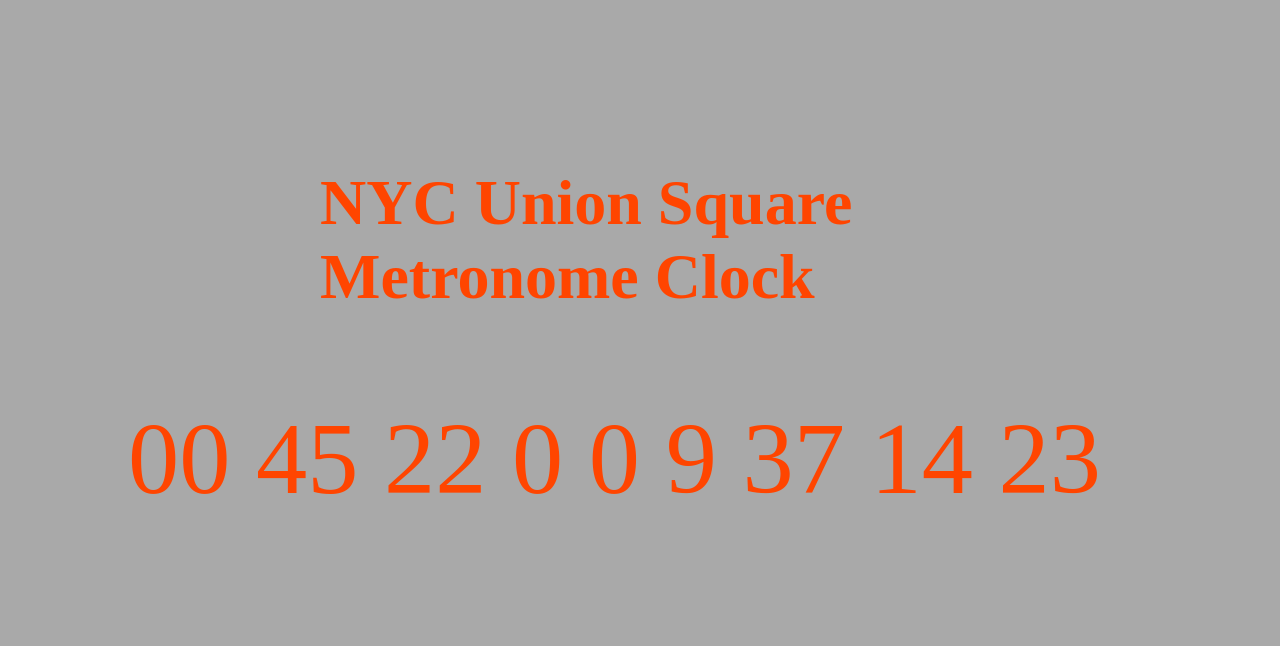
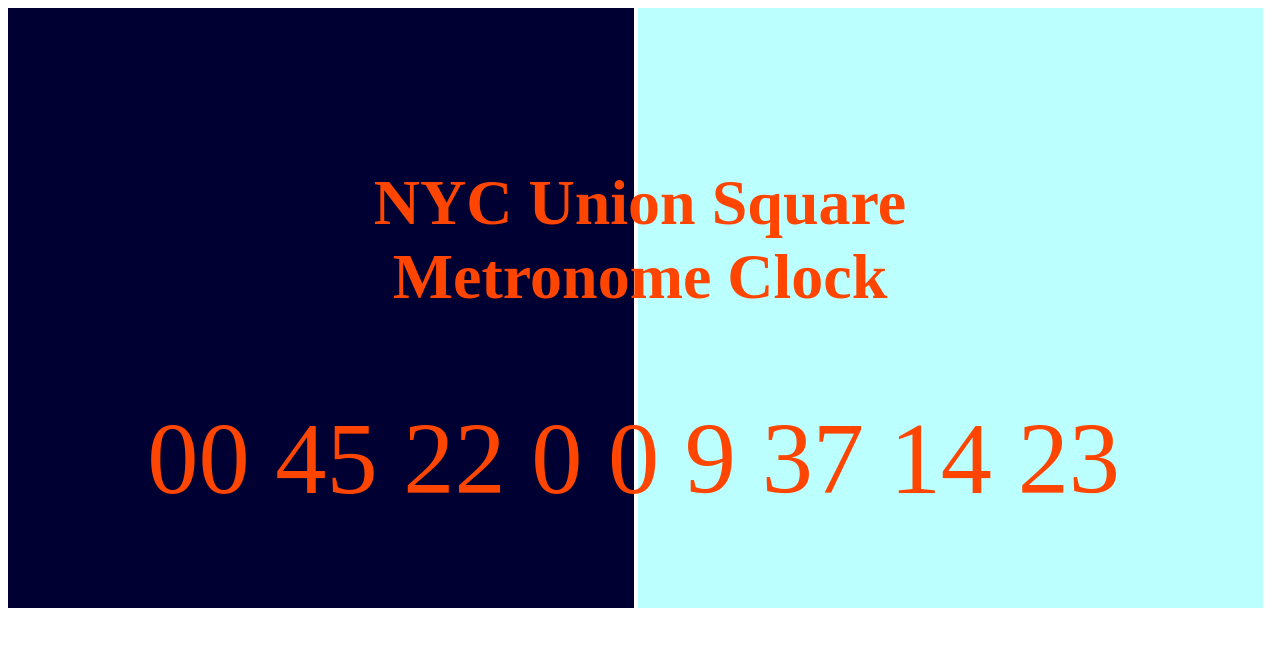
Before and after one commit to ChrisGrindereng/Metronome-Clock, a plain HTML site: page index.html in a window 1280 px wide. Drawn offline with Linux system fonts and the light colour scheme.

Commit message:
style changes

```diff
--- a/index.html
+++ b/index.html
@@ -5,10 +5,12 @@
 </head>
 
 <body>
+        <div class="tillMidnight"></div>
+        <div class="pastMidnight"><div>
+
 
     <h1>NYC Union Square Metronome Clock</h1>
 
-<div class="tillMidnight">
 <div class = "clockdiv" id="clockdiv">
     <!--military time clock-->
     <span class="h"></span>
@@ -22,10 +24,6 @@
     <span class="minutes"></span>
     <span class="hours"></span>
 </div>
-</div>
-
-
-
 
     <script	src="clock.js"></script>
 </body>
--- a/style.css
+++ b/style.css
@@ -4,7 +4,6 @@
 
     body {
         color: orangered;
-        background-color:darkgrey;
         transition: background .25s ease;
     }
 
@@ -15,6 +14,7 @@
         left : 50%;
         transform: translate(-50%, -50%);
         font-size: 5vw;
+        text-align: center;
     }
 
     h1:after {
@@ -23,14 +23,13 @@
         opacity: 0;
         position: absolute;
         top: 50%;
-        left: 50%;
         transform: translate(-50%, -50%);
     }
 
     .clockdiv{
         position: fixed;
         top: 50%;
-        left: 10%;
+        left: 11.5%;
         font-size: 8vw;
     }
 
@@ -41,10 +40,17 @@
         margin: 0 auto;
     }
 
-        .pastMidnight{
-        background-color: black;
+    .pastMidnight{
+        background-color: #bff;
+        width:49.5%;
+        height: 600px;
+        display: inline-block;
     }
 
     .tillMidnight{
-        background-color: white;
+        background-color: #003;
+        width:49.5%;
+        height: 600px;
+        display: inline-block;
+
     }
```
